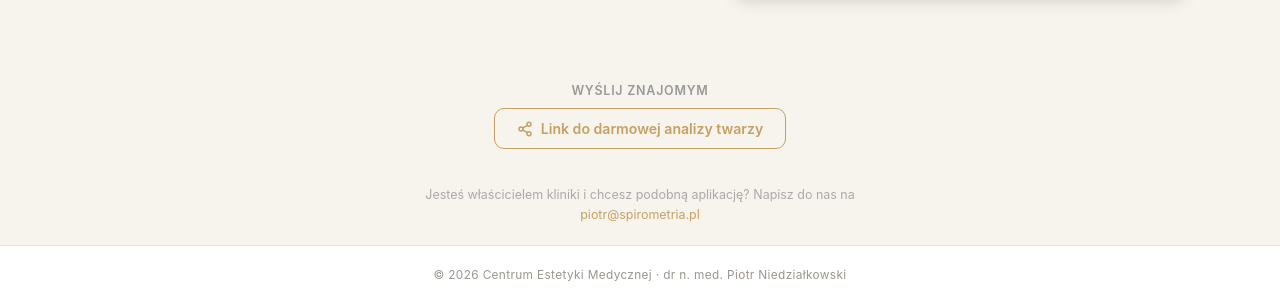
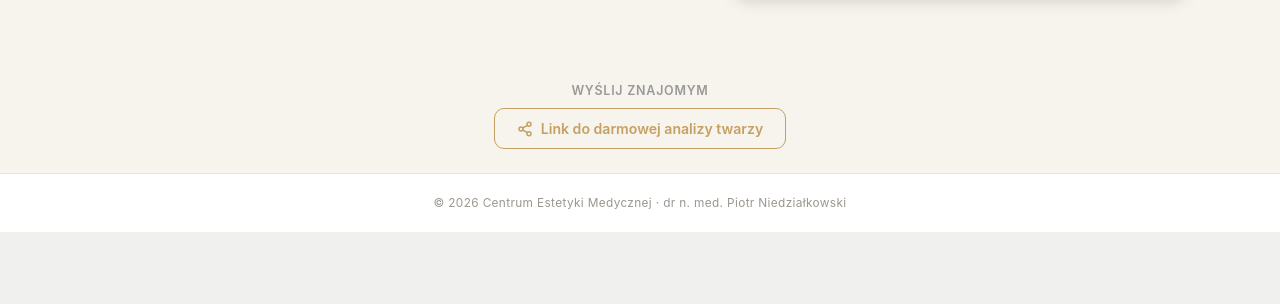
Before and after one commit to PiotrMD/face-analysis, a Flask app: page / in a window 1280 px wide. Shown: the part 714-1018 px from the top of the page. After the commit the page ends 946 px from the top, so only its background shows below. Run offline with Flask 3, Linux system fonts and the light colour scheme; data that the repository does not hold is empty; some libraries are stand-ins or nearby versions.

Commit message:
Remove B2B contact line from home page
Co-Authored-By: Claude Sonnet 4.6 <noreply@anthropic.com>

```diff
--- a/templates/home.html
+++ b/templates/home.html
@@ -146,16 +146,6 @@
         </p>
     </div>
 
-    <!-- B2B -->
-    <div style="text-align:center;padding:12px 16px 20px;max-width:480px;margin:0 auto;">
-        <p style="font-size:.78rem;color:#aaa;margin:0;line-height:1.6;">
-            {% if lang == 'en' %}
-                Are you a clinic owner and want a similar app? Write to us at <a href="mailto:piotr@spirometria.pl" style="color:#C6A062;text-decoration:none;">piotr@spirometria.pl</a>
-            {% else %}
-                Jesteś właścicielem kliniki i chcesz podobną aplikację? Napisz do nas na <a href="mailto:piotr@spirometria.pl" style="color:#C6A062;text-decoration:none;">piotr@spirometria.pl</a>
-            {% endif %}
-        </p>
-    </div>
 
     <footer class="home-footer">
         <p>{{ t.footer }}</p>
```
